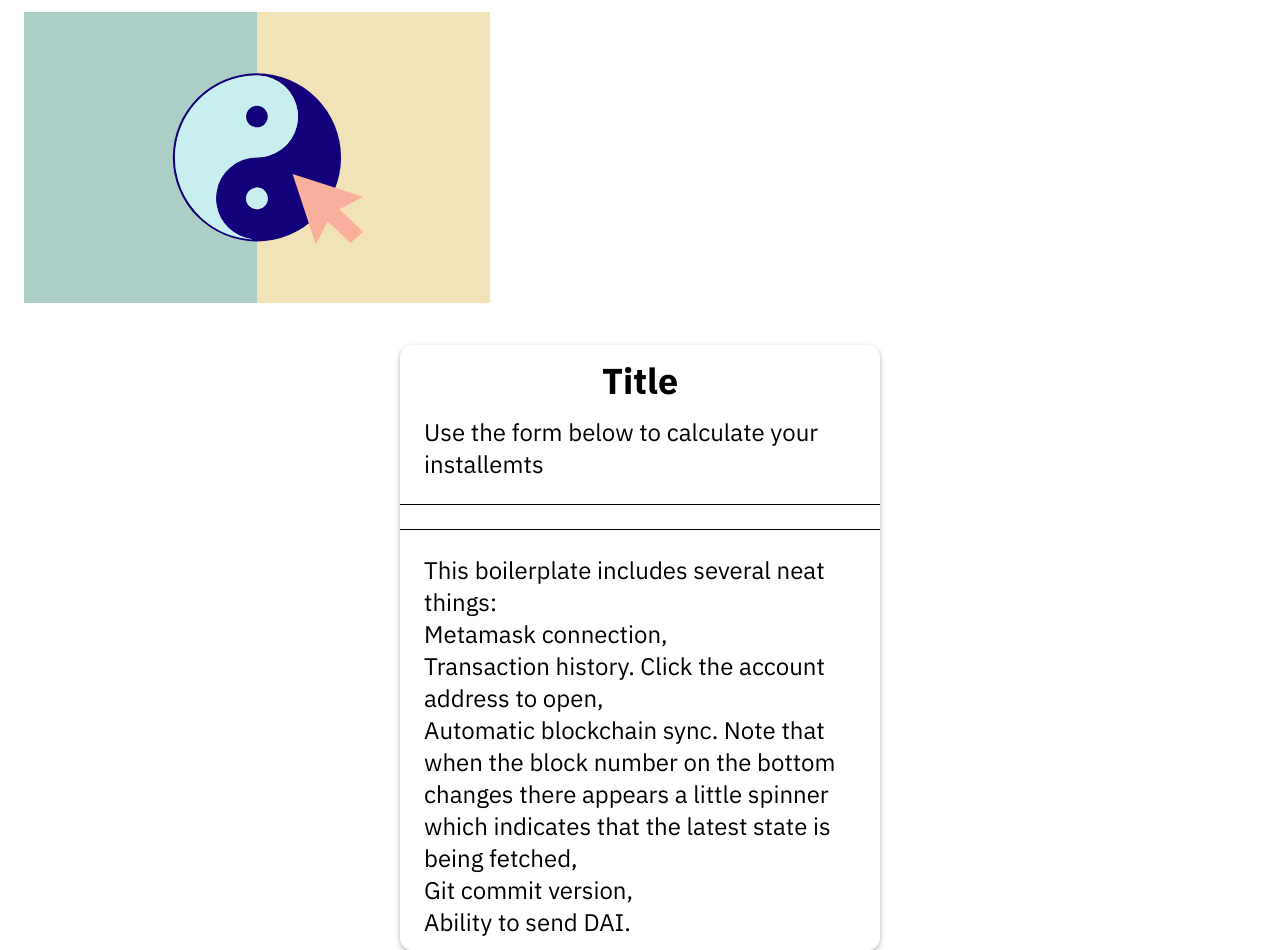
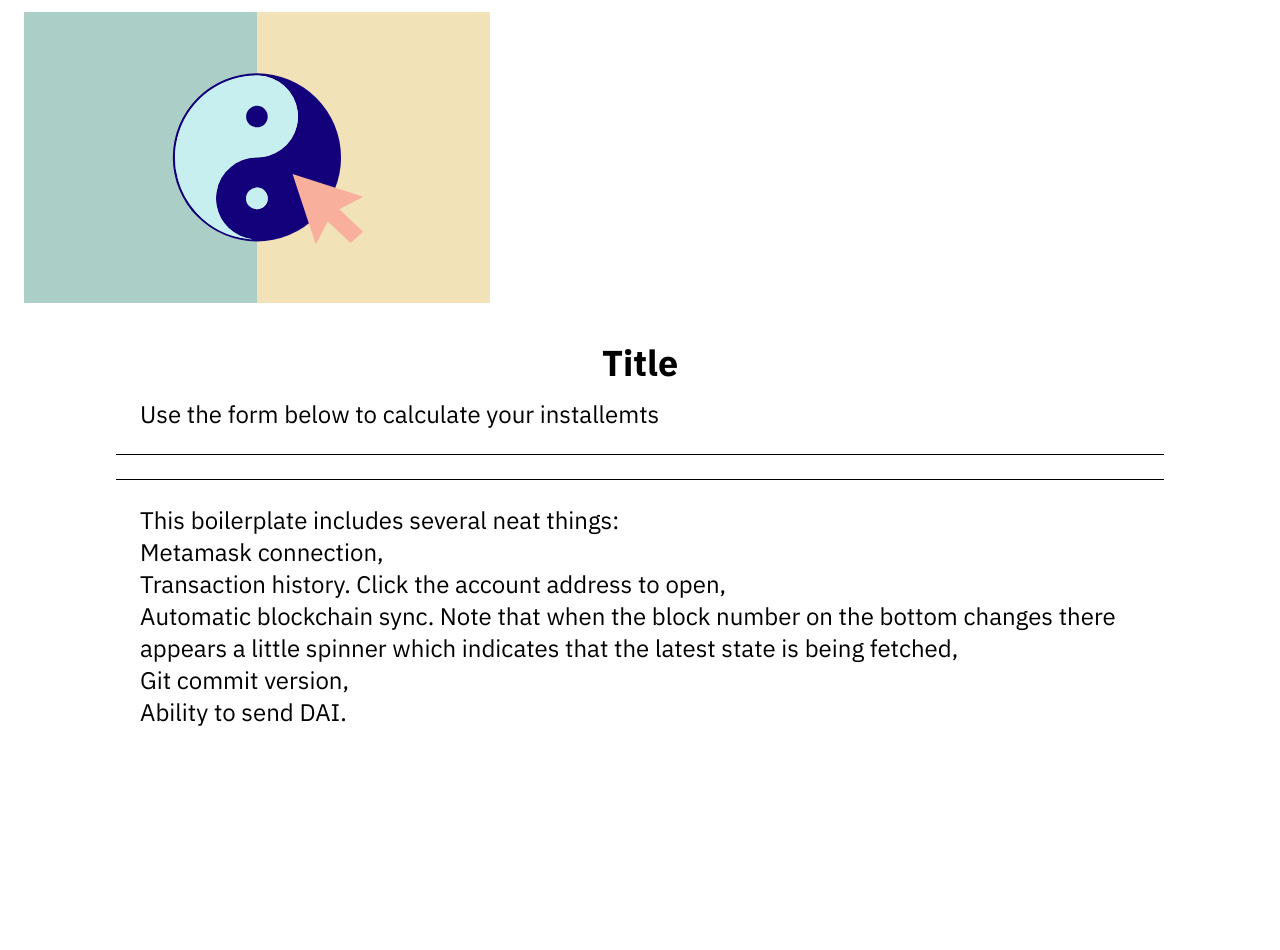
Before and after one commit to status-im/culture-site, a React app: page /home in a window 1280 px wide. After the commit the page ends 800 px from the top, so only its background shows below. Built offline with nearby package versions, Linux system fonts and the light colour scheme.

Commit message:
Add content blocks styles

```diff
--- /dev/null
+++ b/src/components/page/Content.tsx
@@ -0,0 +1,18 @@
+import styled from 'styled-components'
+import { Colors } from '../../constants'
+
+export const PageContent = styled.div`
+  position: relative;
+  background-color: ${Colors.White};
+  margin: 24px auto;
+  max-width: 1000px;
+`
+
+export const MenuContent = styled.div`
+  width: 100%;
+  display: flex;
+  flex-direction: column;
+  align-items: flex-start;
+  position: relative;
+  padding: 24px 0;
+`
--- a/src/components/page/PageContent.tsx
+++ /dev/null
@@ -1,12 +0,0 @@
-import styled from 'styled-components'
-import { Colors } from '../../constants'
-
-export const PageContent = styled.div`
-  position: relative;
-  background-color: ${Colors.White};
-  margin: 30px auto 0 auto;
-  max-width: 480px;
-  border-radius: 12px;
-  box-shadow: ${Colors.Shadow};
-  padding: 12px 24px;
-`
--- a/src/components/page/index.ts
+++ b/src/components/page/index.ts
@@ -1,3 +1,3 @@
 export * from './Page'
-export * from './PageContent'
+export * from './Content'
 export * from './Title'
```
